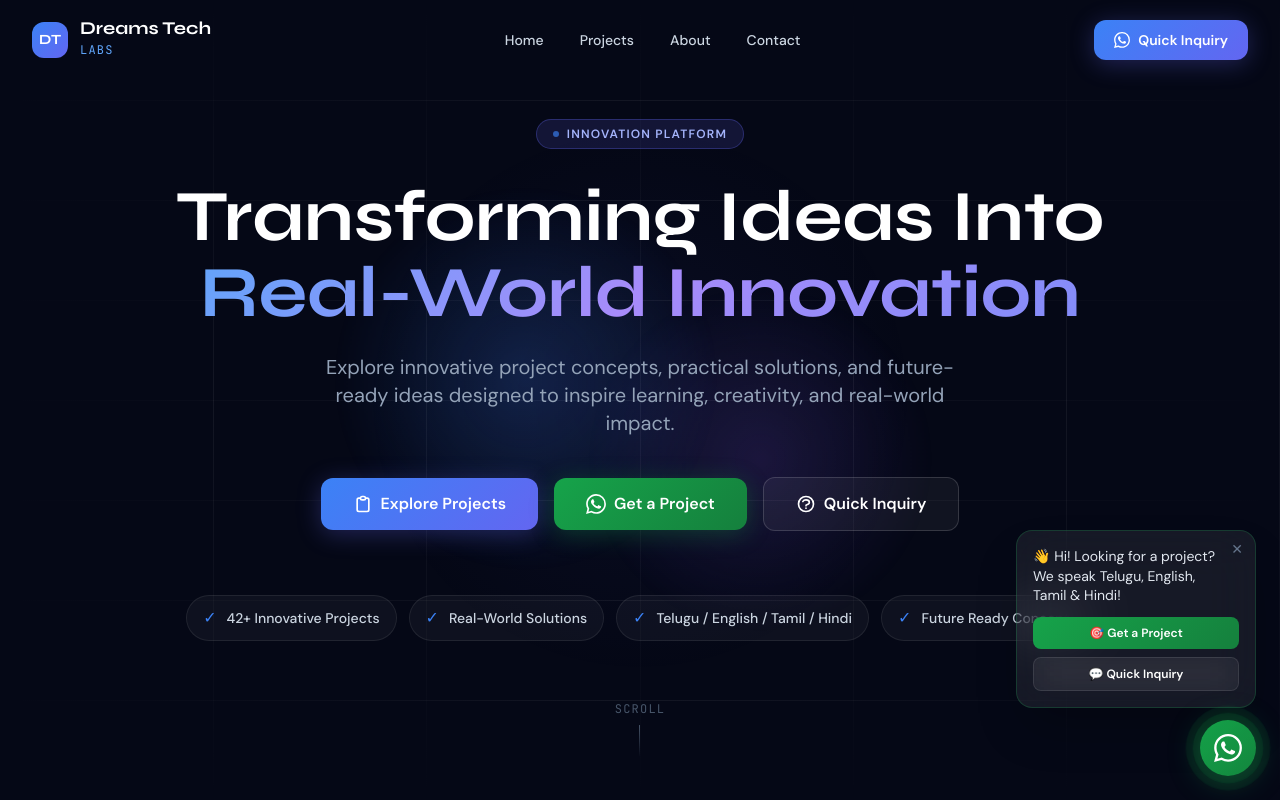
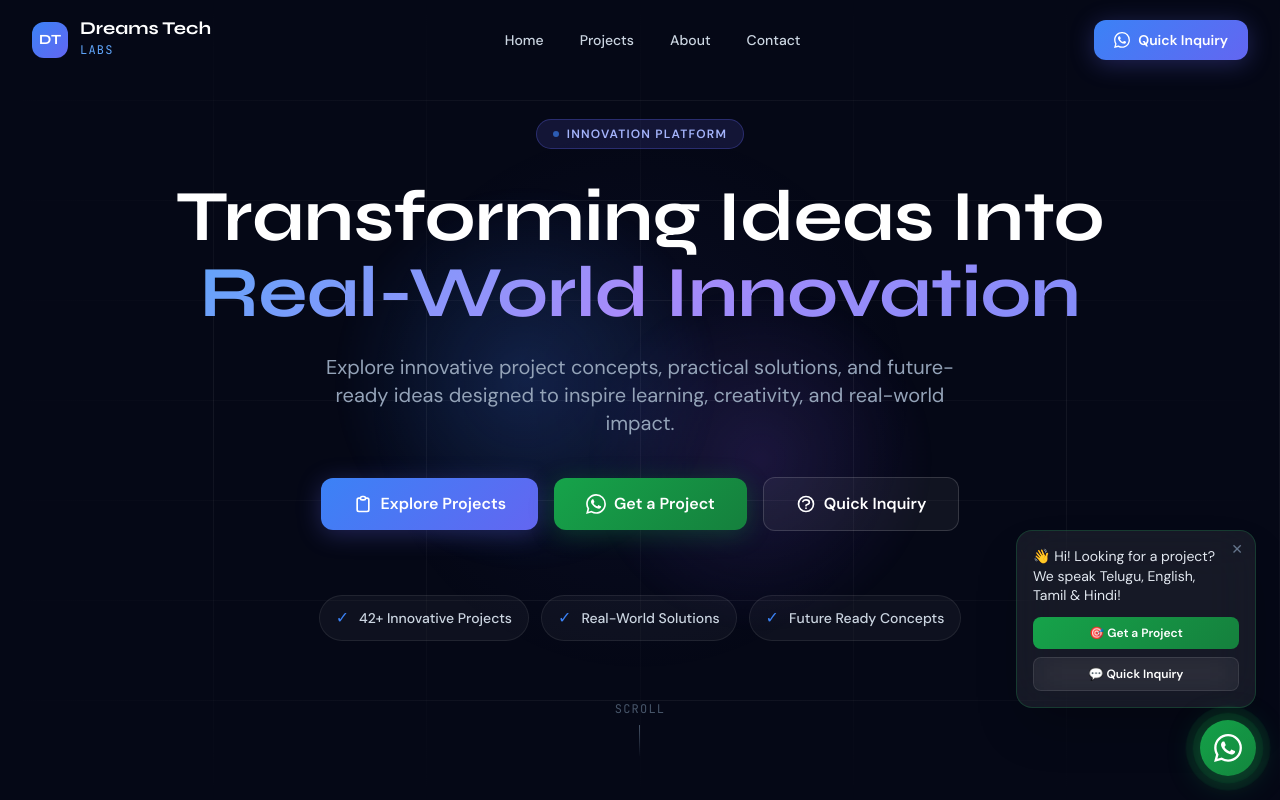
Before and after one commit to venkatarao2k/Dreams-Tech-Labs, a React (Vite) app: page / in a window 1280 px wide. Shown: the top 800 px of the page. Built offline with nearby package versions, Linux system fonts and the light colour scheme.

Commit message:
removed Trustbadge language

```diff
--- a/src/components/Hero.jsx
+++ b/src/components/Hero.jsx
@@ -114,7 +114,6 @@ export default function Hero() {
         <div className="flex flex-wrap items-center justify-center gap-3 animate-fade-in animate-delay-400">
           <TrustBadge icon="✓" text="42+ Innovative Projects" />
           <TrustBadge icon="✓" text="Real-World Solutions" />
-          <TrustBadge icon="✓" text="Telugu / English / Tamil / Hindi" />
           <TrustBadge icon="✓" text="Future Ready Concepts" />
         </div>
 
```
